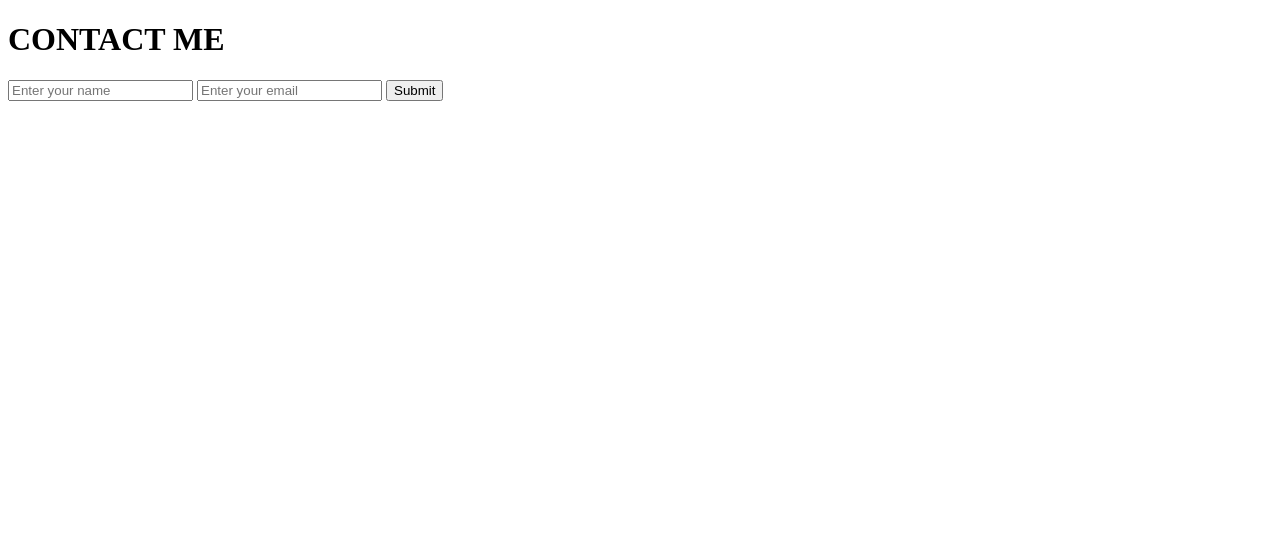
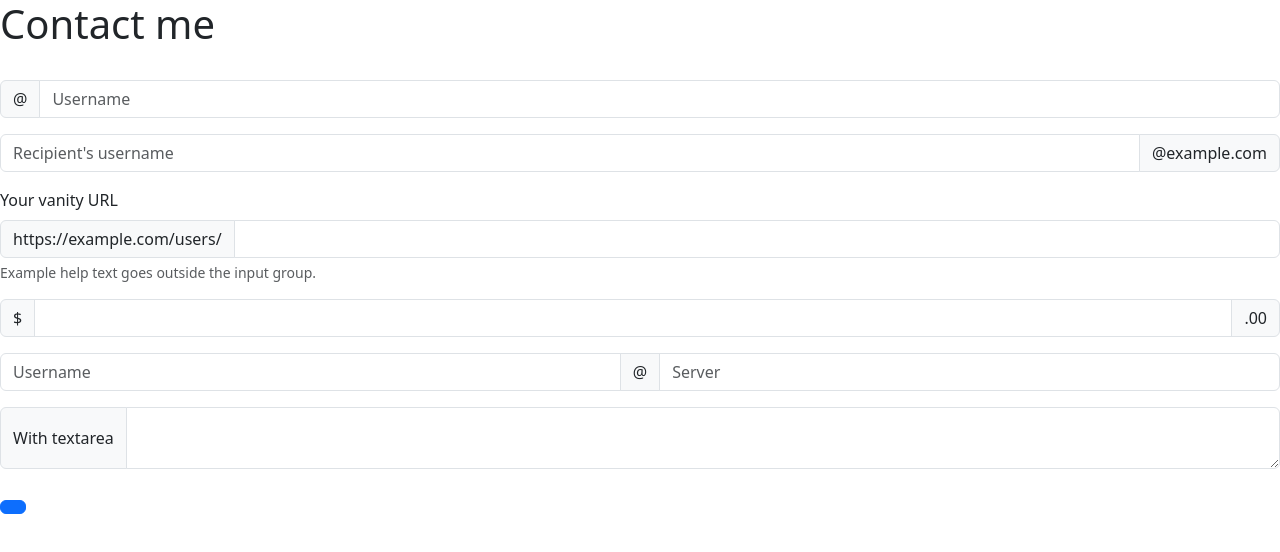
Before and after one commit to raiyanbinnabi/my-portfolio, a plain HTML site: page contact.html in a window 1280 px wide. Drawn offline with nearby package versions, Linux system fonts and the light colour scheme.

Commit message:
improved contact

```diff
--- a/contact.html
+++ b/contact.html
@@ -1,17 +1,55 @@
-<!DOCTYPE html>
+<!doctype html>
 <html lang="en">
   <head>
-    <meta charset="UTF-8" />
-    <meta name="viewport" content="width=device-width, initial-scale=1.0" />
-    <title>Contact Me</title>
+    <meta charset="utf-8">
+    <meta name="viewport" content="width=device-width, initial-scale=1">
+    <title>Contact</title>
+    <link href="https://cdn.jsdelivr.net/npm/bootstrap@5.3.3/dist/css/bootstrap.min.css" rel="stylesheet" integrity="sha384-QWTKZyjpPEjISv5WaRU9OFeRpok6YctnYmDr5pNlyT2bRjXh0JMhjY6hW+ALEwIH" crossorigin="anonymous">
   </head>
   <body>
-    <h1>CONTACT ME</h1>
+    <h1>Contact me</h1>
+    <br>
 
-    <form action="">
-      <input type="text" placeholder="Enter your name" />
-      <input type="email" placeholder="Enter your email" />
-      <input type="submit" value="Submit" />
-    </form>
+    <script src="https://cdn.jsdelivr.net/npm/bootstrap@5.3.3/dist/js/bootstrap.bundle.min.js" integrity="sha384-YvpcrYf0tY3lHB60NNkmXc5s9fDVZLESaAA55NDzOxhy9GkcIdslK1eN7N6jIeHz" crossorigin="anonymous"></script>
+
+    <div class="input-group mb-3">
+        <span class="input-group-text" id="basic-addon1">@</span>
+        <input type="text" class="form-control" placeholder="Username" aria-label="Username" aria-describedby="basic-addon1">
+      </div>
+
+      <div class="input-group mb-3">
+        <input type="text" class="form-control" placeholder="Recipient's username" aria-label="Recipient's username" aria-describedby="basic-addon2">
+        <span class="input-group-text" id="basic-addon2">@example.com</span>
+      </div>
+
+      <div class="mb-3">
+        <label for="basic-url" class="form-label">Your vanity URL</label>
+        <div class="input-group">
+          <span class="input-group-text" id="basic-addon3">https://example.com/users/</span>
+          <input type="text" class="form-control" id="basic-url" aria-describedby="basic-addon3 basic-addon4">
+        </div>
+        <div class="form-text" id="basic-addon4">Example help text goes outside the input group.</div>
+      </div>
+
+      <div class="input-group mb-3">
+        <span class="input-group-text">$</span>
+        <input type="text" class="form-control" aria-label="Amount (to the nearest dollar)">
+        <span class="input-group-text">.00</span>
+      </div>
+
+      <div class="input-group mb-3">
+        <input type="text" class="form-control" placeholder="Username" aria-label="Username">
+        <span class="input-group-text">@</span>
+        <input type="text" class="form-control" placeholder="Server" aria-label="Server">
+      </div>
+
+      <div class="input-group">
+        <span class="input-group-text">With textarea</span>
+        <textarea class="form-control" aria-label="With textarea"></textarea>
+      </div>
+
+      <br>
+      <button class="btn btn-primary"></button>
+
   </body>
 </html>
```
Also changed, not shown: feature.html (added, +11 -0 lines).
